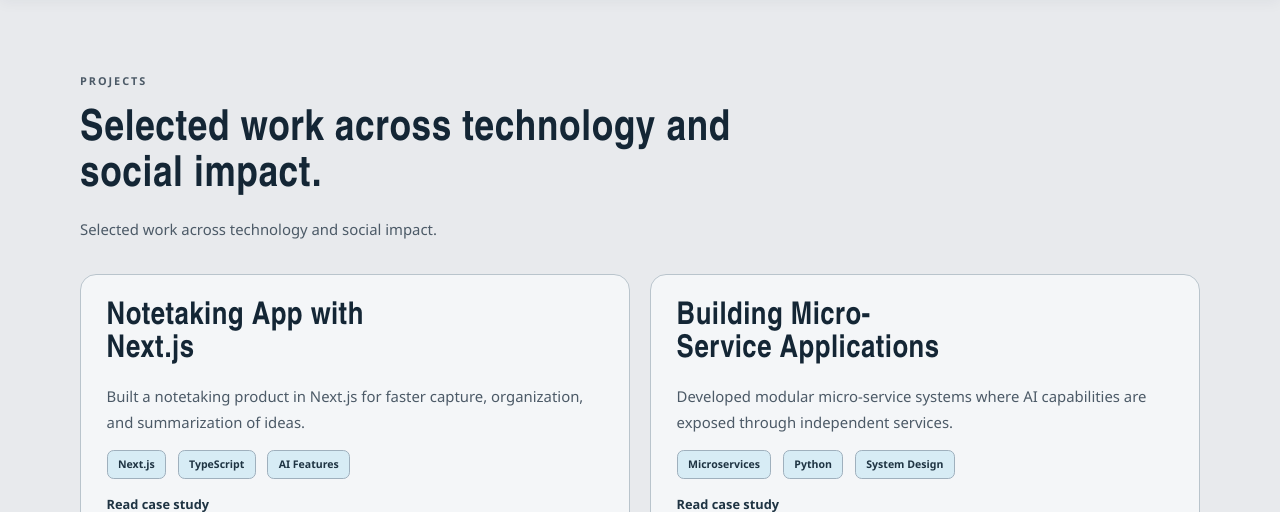
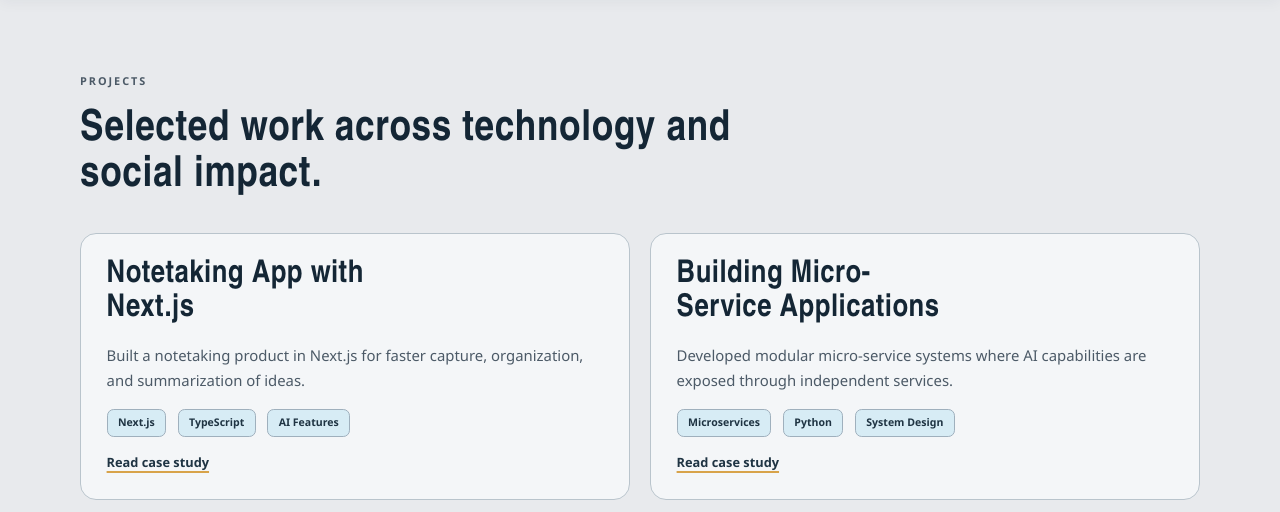
Before and after one commit to fourthletter/my-portfolio, a Flask app: page /projects/ in a window 1280 px wide. Shown: the part 49-561 px from the top of the page. Run offline with Flask 3, Linux system fonts and the light colour scheme.

Commit message:
Update projects.html

```diff
--- a/templates/projects.html
+++ b/templates/projects.html
@@ -4,7 +4,6 @@
     <section class="container section fade-in-up">
       <p class="eyebrow">Projects</p>
       <h1>Selected work across technology and social impact.</h1>
-      <p class="body">Selected work across technology and social impact.</p>
       <div class="card-grid">
         {% for project in projects %}
           <article class="card">
```
